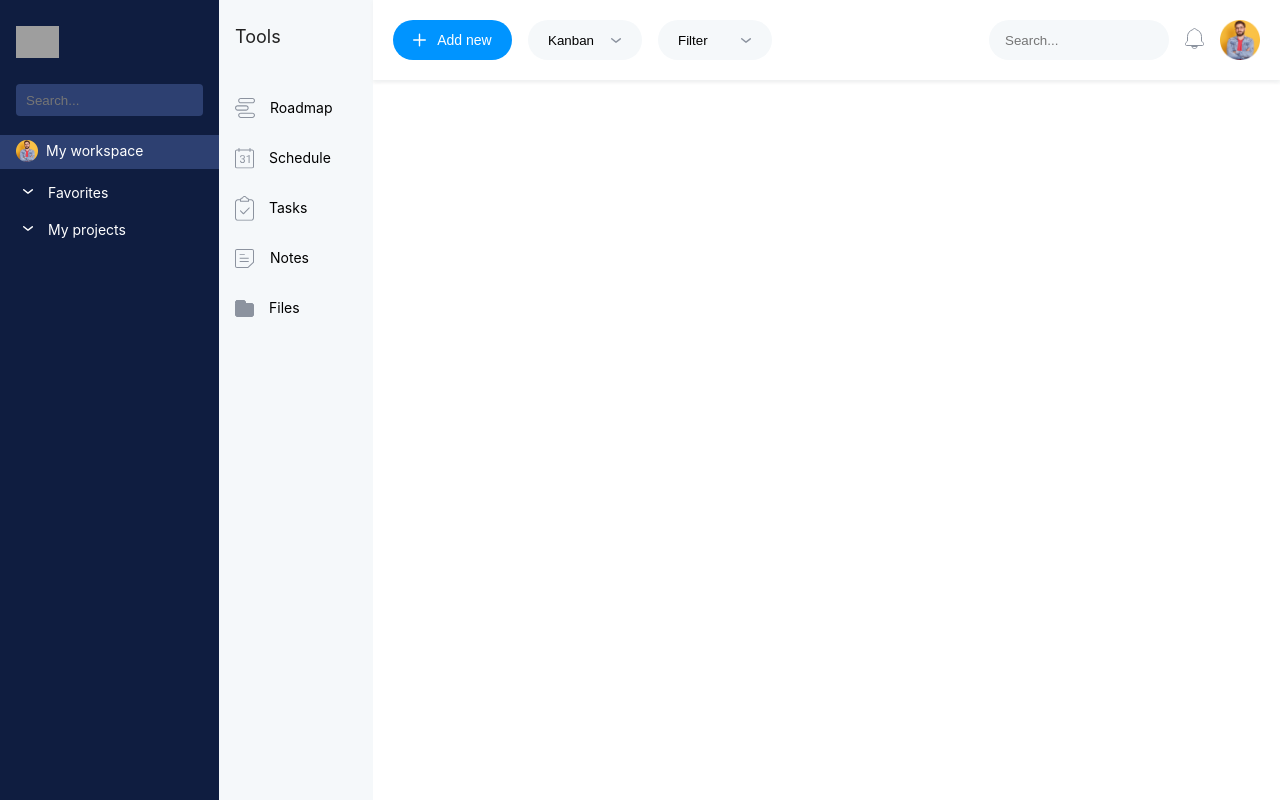
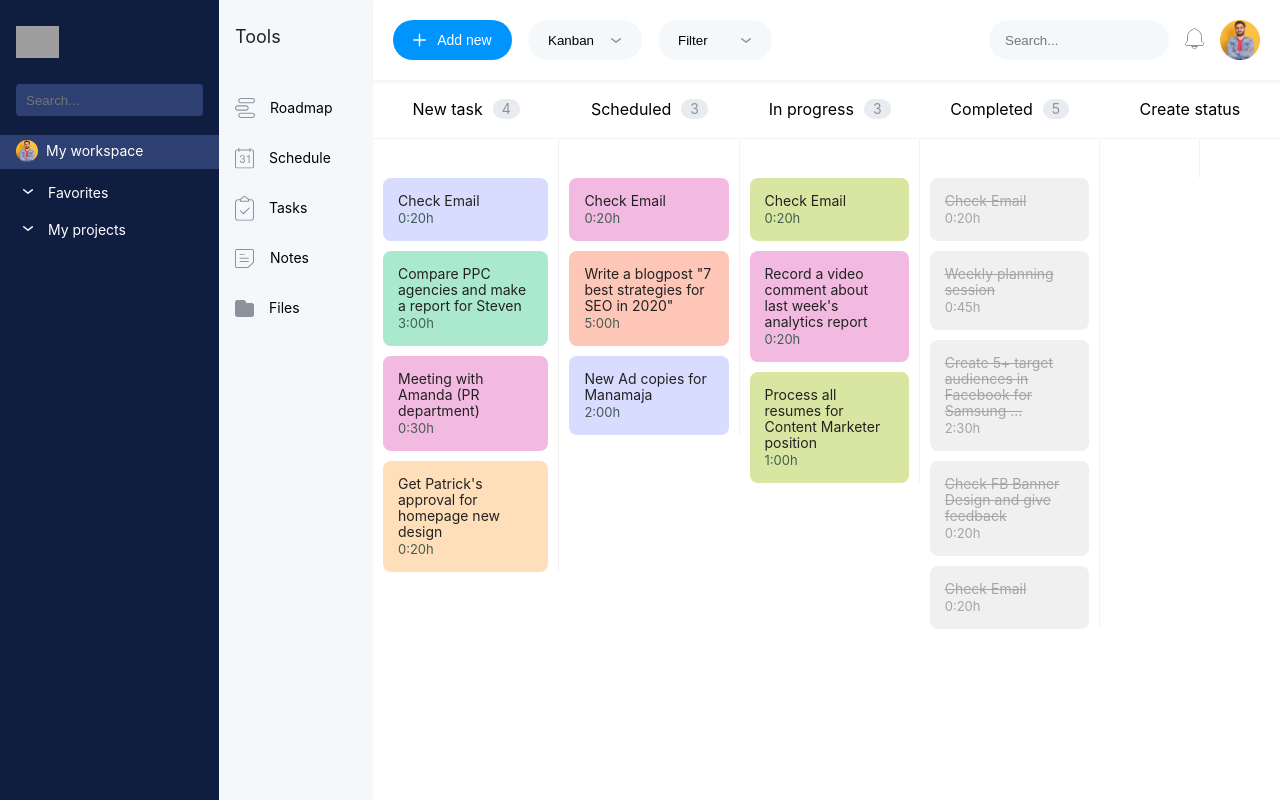
Before and after one commit to seliukov/bordio-test, a React (Create React App) app: page / in a window 1280 px wide. Built offline with nearby package versions, Linux system fonts and the light colour scheme; grey boxes are pictures that could not be loaded.

Commit message:
add main board and cards

```diff
--- /dev/null
+++ b/src/components/Board.jsx
@@ -0,0 +1,69 @@
+import { useEffect, useState } from 'react';
+import styled from 'styled-components';
+
+import { cards, statuses } from '../constants/cards';
+import { colors } from '../constants/colors';
+import Card from './Card';
+import ColumnTitle from './ColumnTitle';
+
+const BoardWrapper = styled.div`
+  width: 100%;
+  display: flex;
+`;
+
+const ColumnWrapper = styled.div`
+  width: 290px;
+  display: flex;
+  flex-direction: column;
+  align-items: center;
+  box-sizing: border-box;
+
+  :first-child {
+    width: 300px;
+  }
+`;
+
+const CardsWrapper = styled.div`
+  display: grid;
+  padding: 39px 10px 0px;
+  gap: 10px;
+  border-right: 1px solid ${colors.TABLE_BORDER_COLOR};
+
+  :first-child {
+    padding: 39px 10px 0px 10px;
+  }
+`;
+
+export const Board = () => {
+  const [sortedCards, setSortedCards] = useState(null);
+  const isNotEmptyBoard = sortedCards && !!Object.keys(sortedCards).length;
+
+  useEffect(() => {
+    getCards();
+  }, []);
+
+  const getCards = () => {
+    let tempCards = {};
+
+    statuses.forEach(({ value }) => {
+      tempCards[value] = cards.filter((card) => card.status === value);
+    });
+
+    setSortedCards(tempCards);
+  };
+
+  return (
+    <BoardWrapper>
+      {statuses?.map(({ label, value }) => (
+        <ColumnWrapper key={value}>
+          <ColumnTitle status={label} count={isNotEmptyBoard && sortedCards[value].length} />
+          <CardsWrapper>
+            {isNotEmptyBoard ? sortedCards[value].map((card) => <Card key={card.id} card={card} />) : '...loading'}
+          </CardsWrapper>
+        </ColumnWrapper>
+      ))}
+    </BoardWrapper>
+  );
+};
+
+export default Board;
--- /dev/null
+++ b/src/components/Card.jsx
@@ -0,0 +1,63 @@
+import styled, { css } from 'styled-components';
+import { cardColors, colors } from '../constants/colors';
+import { getArrayRandElement } from '../helpers/getArrayRandElement';
+
+const CardWrapper = styled.div`
+  display: flex;
+  flex-direction: column;
+  justify-content: center;
+  align-items: flex-start;
+  padding: 15px;
+  border-radius: 8px;
+  color: ${colors.PRIMARY_TEXT_COLOR};
+  background: ${(props) => props.color};
+  font-weight: 400;
+  font-size: 14px;
+  line-height: 16px;
+  cursor: pointer;
+
+  > span {
+    :first-child {
+      margin-bottom: 2px;
+    }
+
+    :last-child {
+      font-weight: 400;
+      font-size: 13px;
+      line-height: 15px;
+      color: ${colors.CARD_SUBTITLE_COLOR};
+    }
+  }
+
+  ${(props) =>
+    props.completed &&
+    css`
+      background-color: ${colors.COMPLETED_CARD_COLOR};
+      color: ${colors.COMPLETED_TEXT_COLOR};
+
+      span {
+        :first-child {
+          text-decoration-line: line-through;
+        }
+
+        :last-child {
+          color: ${colors.COMPLETED_TEXT_COLOR};
+        }
+      }
+    `}
+
+  :hover {
+    opacity: 0.5;
+  }
+`;
+
+export const Card = ({ card }) => {
+  return (
+    <CardWrapper color={getArrayRandElement(cardColors)} completed={card.status === 'completed'}>
+      <span>{card.title}</span>
+      <span>{card.duration}</span>
+    </CardWrapper>
+  );
+};
+
+export default Card;
--- /dev/null
+++ b/src/components/ColumnTitle.jsx
@@ -0,0 +1,37 @@
+import styled from 'styled-components';
+import { colors } from '../constants/colors';
+
+const TitleWrapper = styled.div`
+  width: 100%;
+  height: 58px;
+  display: flex;
+  align-items: center;
+  justify-content: center;
+  gap: 10px;
+  border-bottom: 1px solid ${colors.TABLE_BORDER_COLOR};
+`;
+
+const CountWrapper = styled.span`
+  display: flex;
+  justify-content: center;
+  align-items: center;
+  padding: 2px 9px;
+  font-weight: 400;
+  font-size: 14px;
+  line-height: 16px;
+  text-align: right;
+  color: ${colors.SECONDARY_TEXT_COLOR};
+  background: ${colors.CARD_COUNTER_COLOR};
+  border-radius: 100px;
+`;
+
+export const ColumnTitle = ({ status, count }) => {
+  return (
+    <TitleWrapper>
+      {status}
+      {!!count && <CountWrapper>{count}</CountWrapper>}
+    </TitleWrapper>
+  );
+};
+
+export default ColumnTitle;
--- /dev/null
+++ b/src/constants/cards.js
@@ -0,0 +1,30 @@
+export const cards = [
+  { id: 1, title: 'Check Email', duration: '0:20h', status: 'newTask' },
+  { id: 2, title: 'Compare PPC agencies and make a report for Steven', duration: '3:00h', status: 'newTask' },
+  { id: 3, title: 'Meeting with Amanda (PR department)', duration: '0:30h', status: 'newTask' },
+  { id: 4, title: "Get Patrick's approval for homepage new design", duration: '0:20h', status: 'newTask' },
+  { id: 5, title: 'Check Email', duration: '0:20h', status: 'scheduled' },
+  { id: 6, title: 'Write a blogpost "7 best strategies for SEO in 2020"', duration: '5:00h', status: 'scheduled' },
+  { id: 7, title: 'New Ad copies for Manamaja', duration: '2:00h', status: 'scheduled' },
+  { id: 8, title: 'Check Email', duration: '0:20h', status: 'inProgress' },
+  {
+    id: 9,
+    title: "Record a video comment about last week's analytics report",
+    duration: '0:20h',
+    status: 'inProgress',
+  },
+  { id: 10, title: 'Process all resumes for Content Marketer position', duration: '1:00h', status: 'inProgress' },
+  { id: 11, title: 'Check Email', duration: '0:20h', status: 'completed' },
+  { id: 12, title: 'Weekly planning session', duration: '0:45h', status: 'completed' },
+  { id: 13, title: 'Create 5+ target audiences in Facebook for Samsung ...', duration: '2:30h', status: 'completed' },
+  { id: 14, title: 'Check FB Banner Design and give feedback', duration: '0:20h', status: 'completed' },
+  { id: 15, title: 'Check Email', duration: '0:20h', status: 'completed' },
+];
+
+export const statuses = [
+  { id: 1, label: 'New task', value: 'newTask' },
+  { id: 2, label: 'Scheduled', value: 'scheduled' },
+  { id: 3, label: 'In progress', value: 'inProgress' },
+  { id: 4, label: 'Completed', value: 'completed' },
+  { id: 5, label: 'Create status', value: 'createStatus' },
+];
--- a/src/constants/colors.js
+++ b/src/constants/colors.js
@@ -15,6 +15,9 @@ export const colors = {
   COMPLETED_TEXT_COLOR: '#A5A5A5',
   COMPLETED_CARD_COLOR: '#F0F0F0',
   TEXT_TOOLS_COLOR: '#222222',
+  TABLE_BORDER_COLOR: '#f3f3f3',
+  CARD_SUBTITLE_COLOR: '#435E52',
+  CARD_COUNTER_COLOR: '#E8EBEF',
 };
 
 export const cardColors = ['#ABE9CE', '#D8DCFF', '#D9E6A2', '#F2BAE1', '#FFDFBA', '#FEC6B7'];
--- /dev/null
+++ b/src/helpers/getArrayRandElement.js
@@ -0,0 +1,4 @@
+export const getArrayRandElement = (arr) => {
+  const rand = Math.floor(Math.random() * arr.length);
+  return arr[rand];
+};
--- a/src/routes/BoardPage.jsx
+++ b/src/routes/BoardPage.jsx
@@ -1,13 +1,15 @@
 import styled from 'styled-components';
-import MainLayout from '../layouts/MainLayout';
+import Board from '../components/Board';
 
-const Main = styled.main``;
+const Main = styled.main`
+  padding: 80px 0 0 373px;
+`;
 
 export const BoardPage = () => {
   return (
-    <MainLayout>
-      <Main></Main>
-    </MainLayout>
+    <Main>
+      <Board />
+    </Main>
   );
 };
 
```
